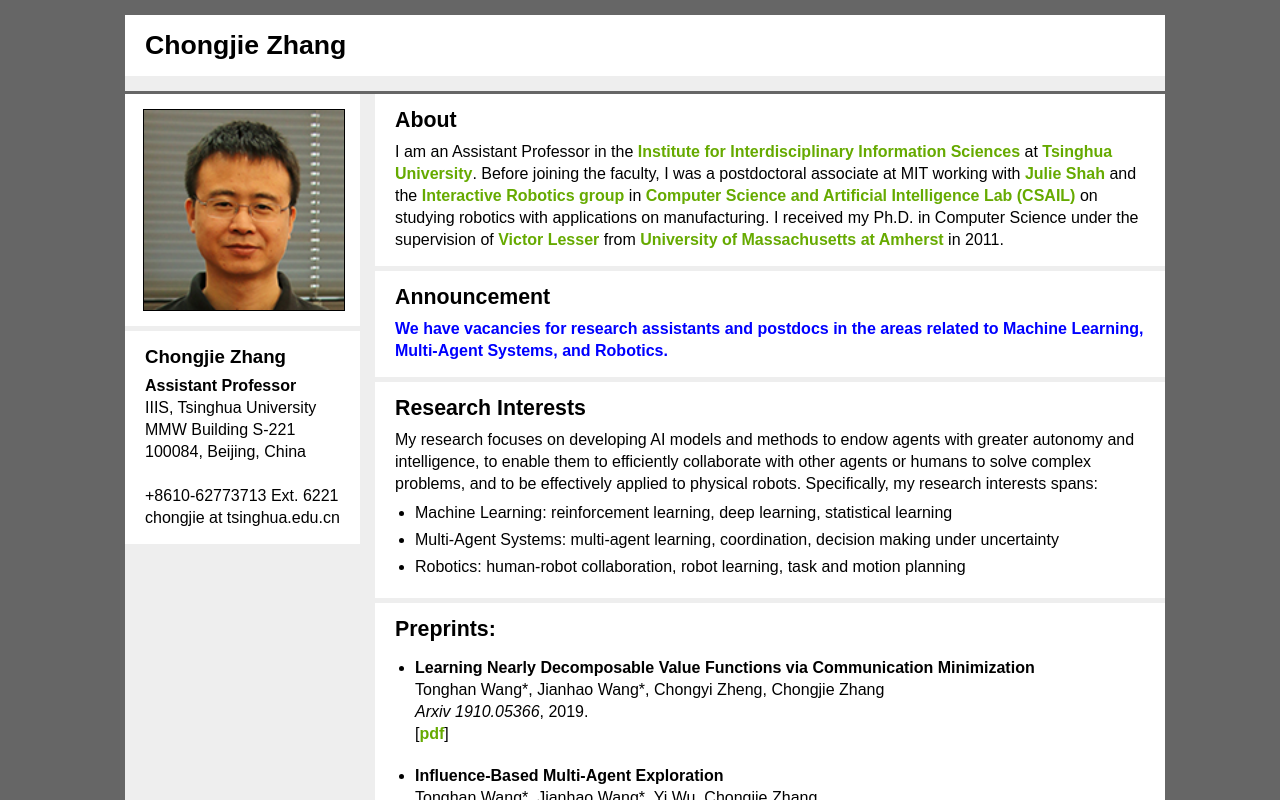
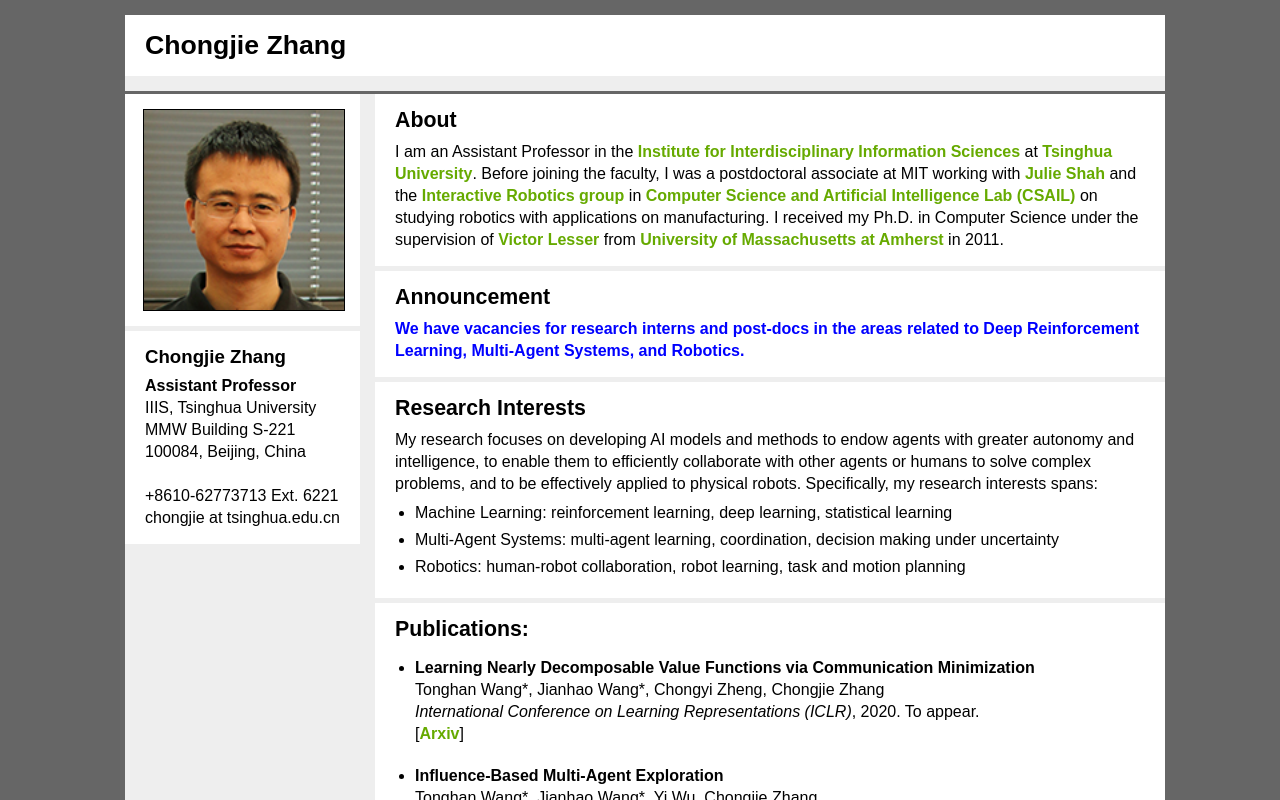
Before and after one commit to chongjie-zhang/chongjie-zhang.github.io, a plain HTML site: page index.html in a window 1280 px wide. Drawn offline with Linux system fonts and the light colour scheme.

Commit message:
update link

```diff
--- a/index.html
+++ b/index.html
@@ -104,7 +104,7 @@ I am an Assistant Professor in the <a href="http://iiis.tsinghua.edu.cn/" target
 
 <div class="item">
 <div class="title">Announcement</div>
-<b><font color="blue">We have vacancies for research assistants and postdocs in the areas related to Machine Learning, Multi-Agent Systems, and Robotics.
+<b><font color="blue">We have vacancies for research interns and post-docs in the areas related to Deep Reinforcement Learning, Multi-Agent Systems, and Robotics.
 </font></b>
 </div>
 
@@ -120,6 +120,7 @@ My research focuses on developing AI models and methods to endow agents with gre
 </ul>
 </div>
 
+
 <!--
 <div class="item">
 <div class="title">Professional Services</div>
@@ -134,7 +135,7 @@ Program Committee:
 </li>
 </ul>
 </div>
--->
+
 
 
 <div class="item">
@@ -142,32 +143,35 @@ Program Committee:
 <div class="title">Preprints:</div>
 
 <ul>
-<li class="wide"><b>Learning Nearly Decomposable Value Functions via Communication Minimization</b><br>
-Tonghan Wang*, Jianhao Wang*, Chongyi Zheng, Chongjie Zhang<br>
-<i>Arxiv 1910.05366</i>, 2019. <br>
-[<a href="https://arxiv.org/abs/1910.05366">pdf</a>]
-</li>
 
-<li class="wide"><b>Influence-Based Multi-Agent Exploration</b><br>
-Tonghan Wang*, Jianhao Wang*, Yi Wu, Chongjie Zhang<br>
-<i>Arxiv 1910.05512</i>, 2019. <br>
-[<a href="https://arxiv.org/abs/1910.05512">pdf</a>]
-</li>
-
-
-<li class="wide"><b>Episodic Reinforcement Learning with Associated Memory</b><br>
-Guangxiang Zhu*, Zichuan Lin*, Chongjie Zhang<br>
-2019.<br>
-</li>
 
 </ul>
 </div>
+-->
 
 <div class="item">
 
 <div class="title">Publications:</div>
 
 <ul>
+
+<li class="wide"><b>Learning Nearly Decomposable Value Functions via Communication Minimization</b><br>
+Tonghan Wang*, Jianhao Wang*, Chongyi Zheng, Chongjie Zhang<br>
+<i>International Conference on Learning Representations (ICLR)</i>, 2020. To appear. <br>
+[<a href="https://arxiv.org/abs/1910.05366">Arxiv</a>]
+</li>
+
+<li class="wide"><b>Influence-Based Multi-Agent Exploration</b><br>
+Tonghan Wang*, Jianhao Wang*, Yi Wu, Chongjie Zhang<br>
+<i>International Conference on Learning Representations (ICLR)</i>, 2020. To appear. <br>
+[<a href="https://arxiv.org/abs/1910.05512">Arxiv</a>]
+</li>
+
+
+<li class="wide"><b>Episodic Reinforcement Learning with Associated Memory</b><br>
+Guangxiang Zhu*, Zichuan Lin*, Guangwen Yang, Chongjie Zhang<br>
+<i>International Conference on Learning Representations (ICLR)</i>, 2020. To appear. <br>
+</li>
 
 <li class="wide"><b>Object-Oriented Dynamics Learning through Multi-Level Abstraction</b><br>
 Guangxiang Zhu*, Jianhao Wang*, Zhizhou Ren*, Chongjie Zhang<br>
```
